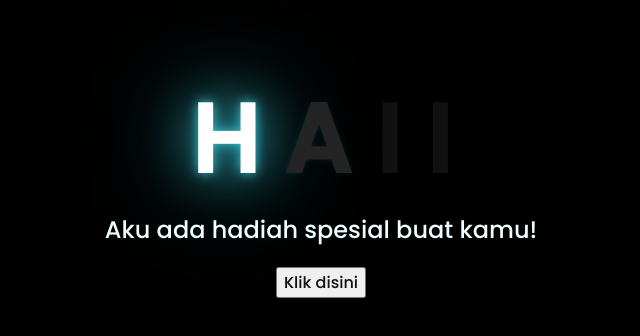
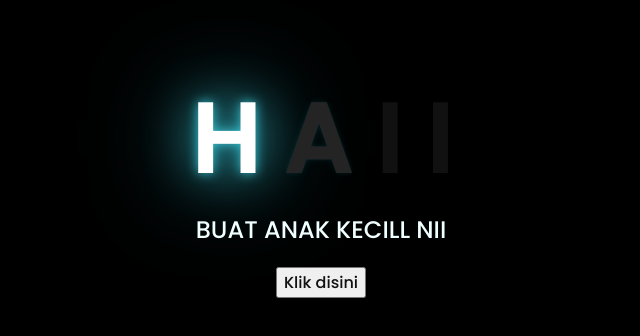
Before and after one commit to natghaaan/doromerouno.github.io, a plain HTML site: page index.html in a window 1280 px wide. Shown: the part 226-562 px from the top of the page, without its empty margins (327-967 px from the left). Drawn offline with Linux system fonts and the light colour scheme.

Commit message:
Update index.html

```diff
--- a/index.html
+++ b/index.html
@@ -18,7 +18,7 @@
     </div>
 
     <div class="description">
-        <span>Aku ada hadiah spesial buat kamu!</span>
+        <span>BUAT ANAK KECILL NII</span>
     </div>
     <div class="button">
         <button>
```
